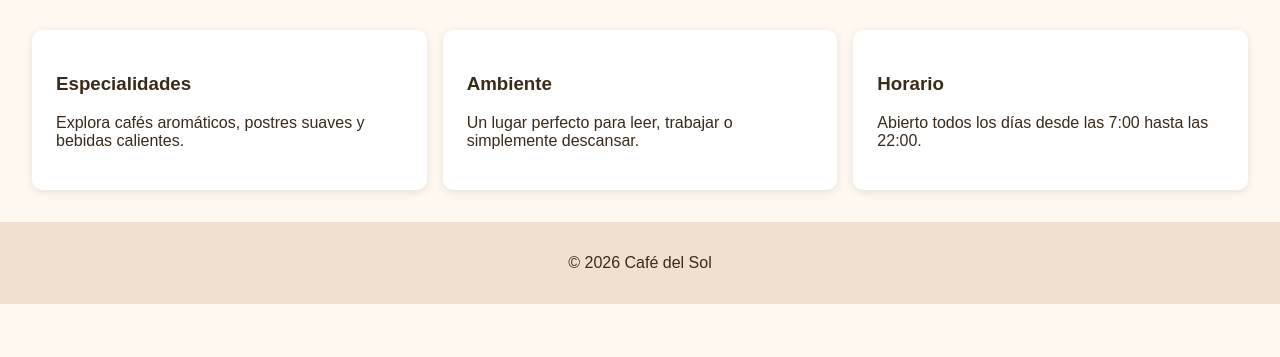
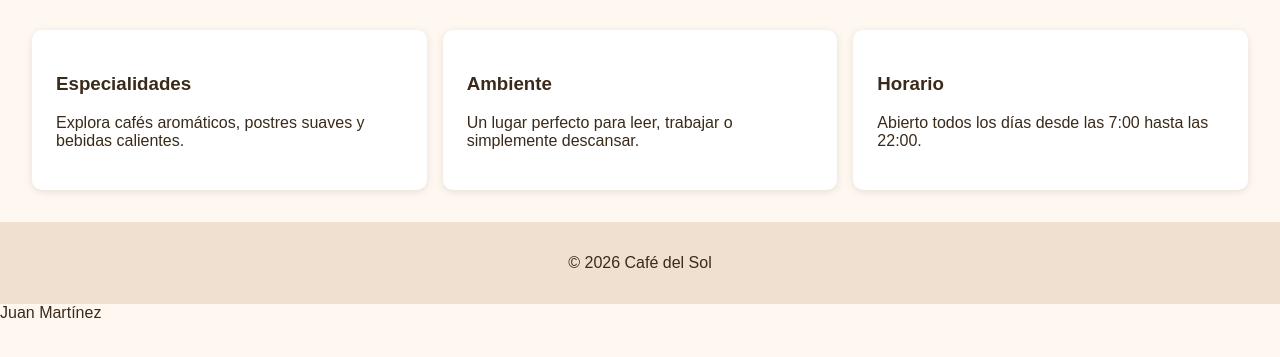
Before and after one commit to Demybrictany/comandos-github, a plain HTML site: page index.html in a window 1280 px wide. Shown: the part 423-780 px from the top of the page. Drawn offline with Linux system fonts and the light colour scheme.

Commit message:
Cambio en main

```diff
--- a/index.html
+++ b/index.html
@@ -46,5 +46,6 @@
     <footer>
       <p>© 2026 Café del Sol</p>
     </footer>
+    <div>Juan Martínez</div>
   </body>
 </html>
```
